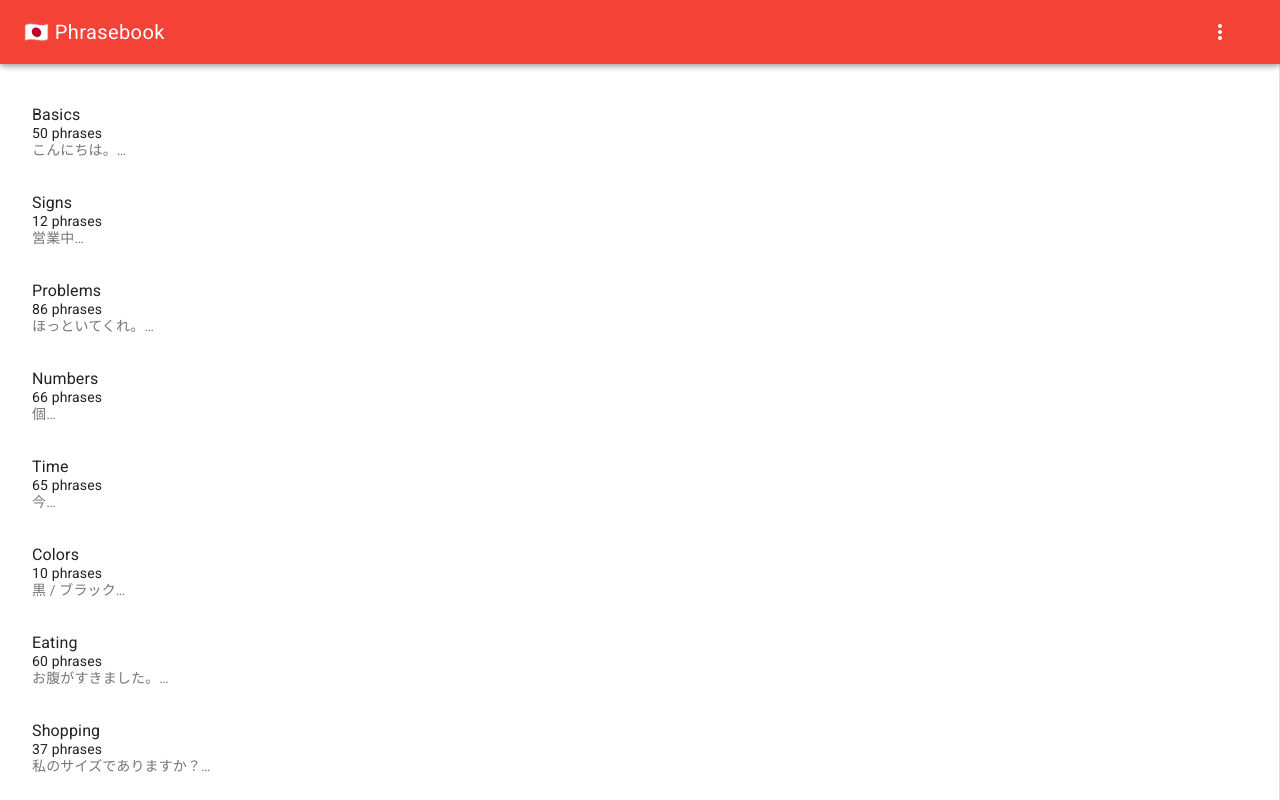
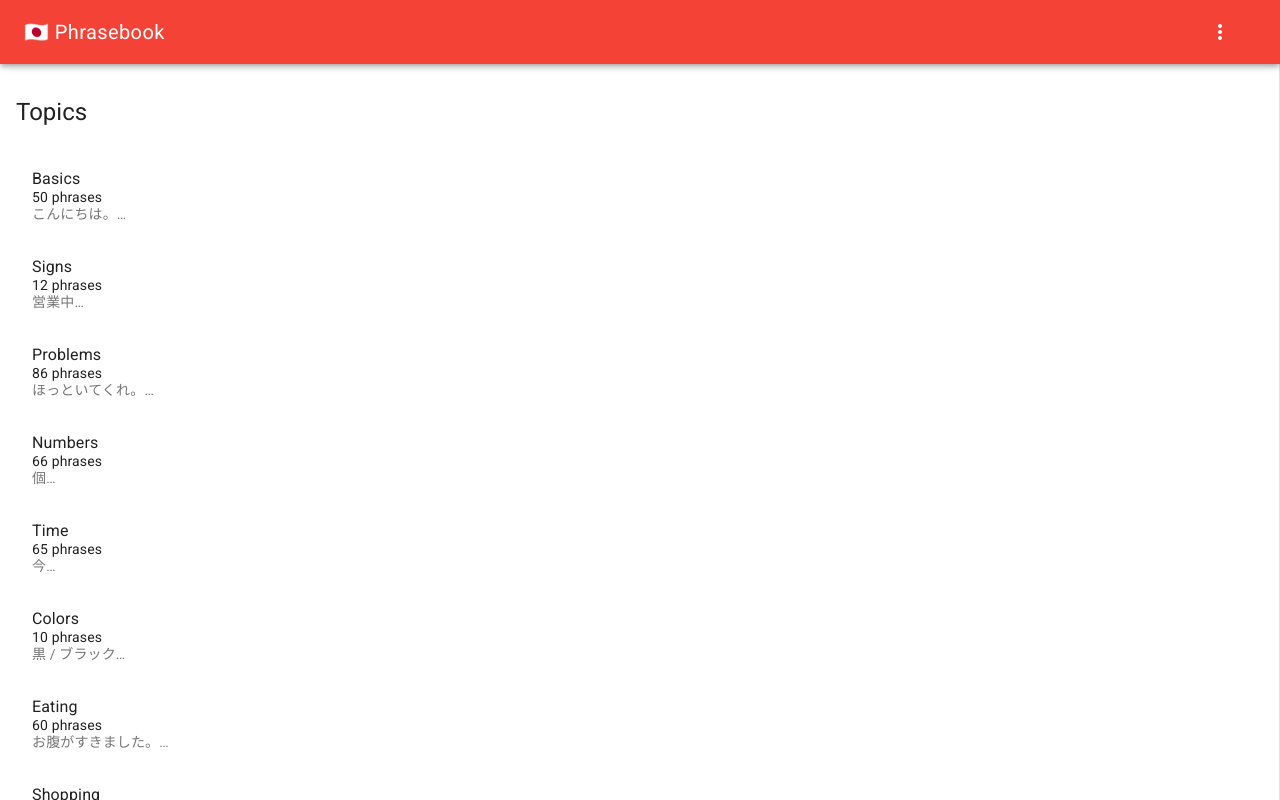
Before and after one commit to Lorti/phrasebook, a Vue app: page / in a window 1280 px wide. Shown: the top 800 px of the page. Built offline with nearby package versions, Linux system fonts and the light colour scheme.

Commit message:
Add headline for sets

```diff
--- a/src/components/Sets.vue
+++ b/src/components/Sets.vue
@@ -1,5 +1,7 @@
 <template>
   <div v-document-title="``">
+    <h1 class="md-headline">Topics</h1>
+
     <md-list class="md-triple-line">
       <md-list-item v-for="set in sets" :key="set.id" :to="`/sets/${ set.id }/${ set.slug }`">
         <div class="md-list-item-text">
```
